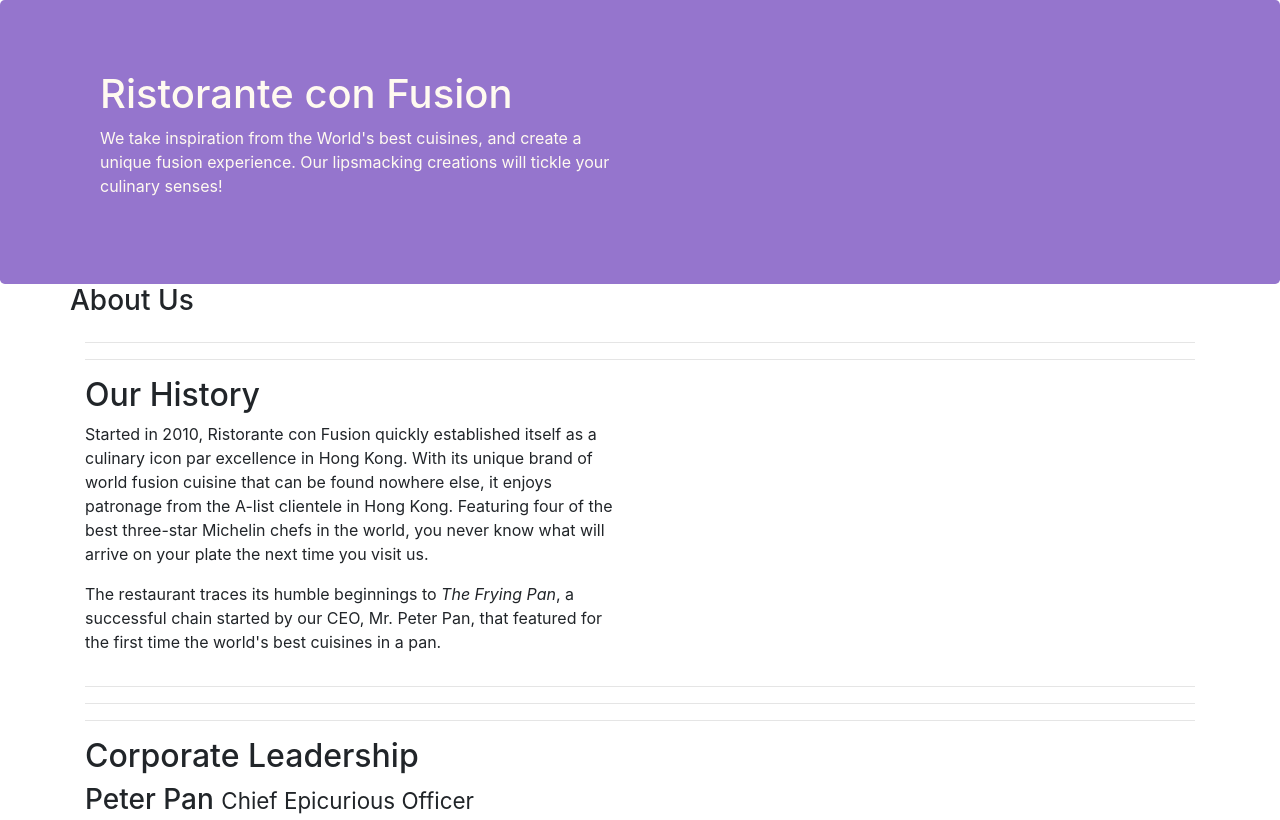
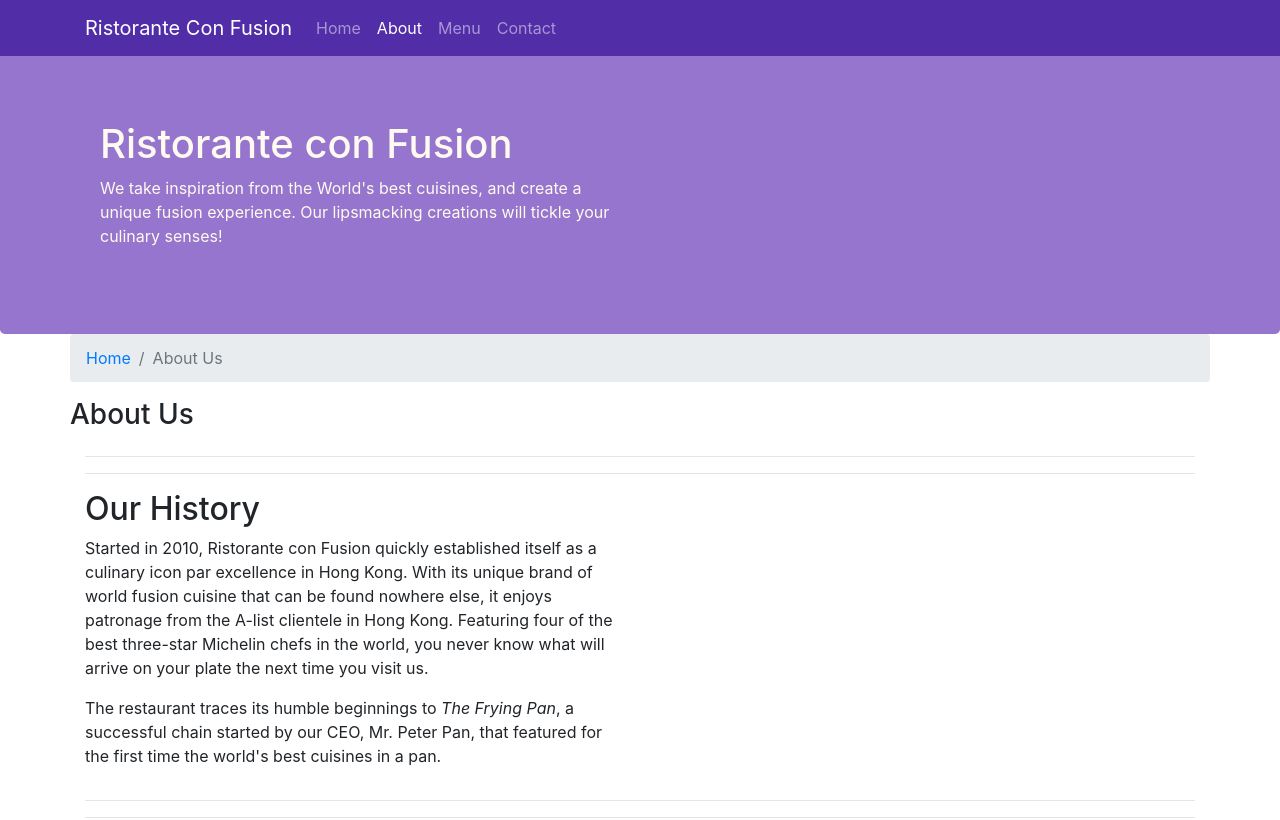
Before and after one commit to goelRagga/Bootstrap-Based-website, a website: page aboutus.html in a window 1280 px wide. Shown: the top 820 px of the page. Drawn offline with nearby package versions, Linux system fonts and the light colour scheme.

Commit message:
Navigation bar

```diff
--- a/aboutus.html
+++ b/aboutus.html
@@ -11,7 +11,22 @@
 </head>
 
 <body>
-
+    <nav class="navbar navbar-dark navbar-expand-sm fixed-top">
+        <div class="container">
+            <button class="navbar-toggler" type="button" data-toggle="collapse" data-target="#Navbar">
+                <span class="navbar-toggler-icon"></span>
+            </button>
+           <a class="navbar-brand" href="#">Ristorante Con Fusion</a>
+           <div class="collapse navbar-collapse" id="Navbar">
+                <ul class="navbar-nav mr-auto">
+                    <li class="nav-item "><a class="nav-link" href="./index.html">Home</a></li>
+                    <li class="nav-item active"><a class="nav-link" href="#">About</a></li>
+                    <li class="nav-item"><a class="nav-link" href="#">Menu</a></li>
+                    <li class="nav-item"><a class="nav-link" href="#">Contact</a></li>
+                </ul>
+              </div>
+        </div>
+    </nav>
     <header class="jumbotron">
         <div class="container">
             <div class="row row-header">
@@ -28,6 +43,10 @@
     <div class="container">
         <div >
             <div class="row">
+                <ol class="col-12 breadcrumb">
+                    <li class="breadcrumb-item"><a href="./index.html">Home</a></li>
+                    <li class="breadcrumb-item active">About Us</li>
+                </ol>
                <h3>About Us</h3>
 
             </div>
@@ -74,7 +93,7 @@
                 <div class="col-4 offset-1 col-sm-2">
                     <h5>Links</h5>
                     <ul class="list-unstyled">
-                        <li><a href="#">Home</a></li>
+                        <li><a href="#./index.html">Home</a></li>
                         <li><a href="#">About</a></li>
                         <li><a href="#">Menu</a></li>
                         <li><a href="#">Contact</a></li>
--- a/css/styles.css
+++ b/css/styles.css
@@ -28,3 +28,13 @@ address{
     margin:0px;
     color:#0f0f0f;
 }
+
+body{
+    padding:50px 0px 0px 0px;
+    z-index:0;
+}
+
+.navbar-dark {
+
+    background-color: #512DA8;
+}
```
Also changed, not shown: index.html (+17 -2 lines).
